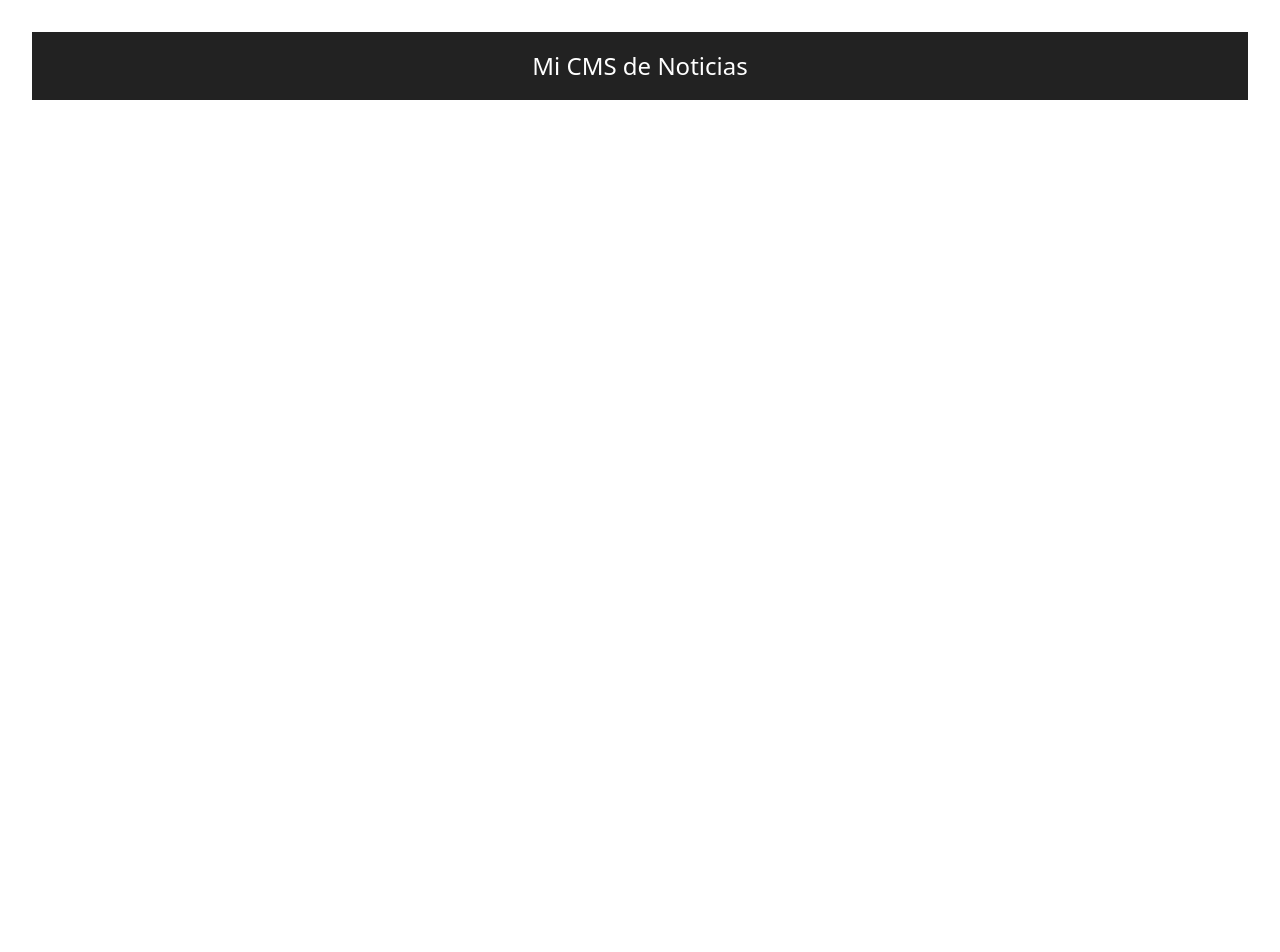
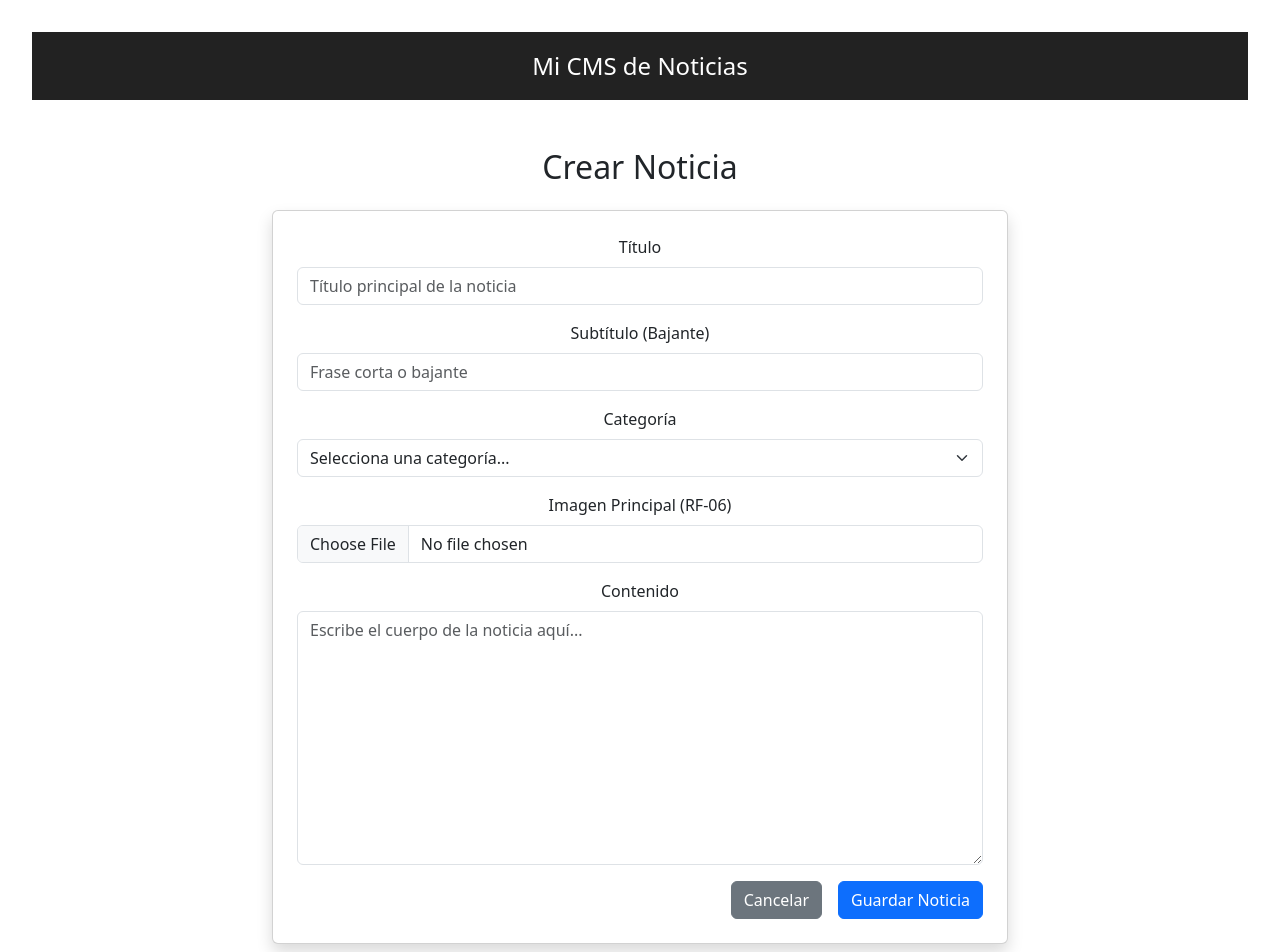
Before and after one commit to FernandoLion/ProyectoFinal_LeonJhojan_-_RamirezJavier, a React (Vite) app: page /admin/crear-noticia in a window 1280 px wide. Before the commit this address had no page. Shown: the top 952 px of the page. Before the commit the page ends 800 px from the top, so only its background shows below. Built offline with nearby package versions, Linux system fonts and the light colour scheme.

Commit message:
Se añade una page para poder crear una noticia, esta misma page nos servira para poder editarla despues, es  la plantilla donde se van a cargar todos los atributos y contenido de las noticias, con respecto a su id

```diff
--- a/src/App.jsx
+++ b/src/App.jsx
@@ -6,6 +6,7 @@ import Navbar from './Components/Navbar/Navbar'
 import HomePage from './Pages/HomePage/HomePaje'
 import NoticiaDetallePage from './Pages/NoticiaDetallePage/NoticiaDetallePage'
 import AdminDashboardPage from './Pages/AdminDashboardPage/AdminDashboardPage'
+import FormularioNoticiaPage from './Pages/FormularioNoticiaPage/FormularioNoticiaPage'
 function App() {
   return (
     <>
@@ -18,6 +19,8 @@ function App() {
           <Route path="/registro" element={<RegisterPage />} />
           <Route path="/noticia/:id" element={<NoticiaDetallePage />} />
           <Route path="/admin" element={<AdminDashboardPage />} />
+          <Route path="/admin/crear-noticia" element={<FormularioNoticiaPage />} />
+          <Route path="/admin/editar-noticia/:id" element={<FormularioNoticiaPage />} />
         </Routes>
       </main>
     </>
--- /dev/null
+++ b/src/Pages/FormularioNoticiaPage/FormularioNoticiaPage.jsx
@@ -0,0 +1,91 @@
+import React from 'react';
+
+const FormularioNoticiaPage = () => {
+
+  //esta variable despues nos va a ayudar a saber si vamos a editar o vamos a crear
+  //por ahora solo esta en crear porque no contamos con conexion a firebase
+  const modo = "Crear";
+
+  return (
+    <div className="row justify-content-center">
+      <div className="col-lg-8">
+        <h2 className="text-center mb-4 mt-4">{modo} Noticia</h2>
+
+        <div className="card p-4 shadow">
+          <form>
+
+            {/*el titulo */}
+            <div className="mb-3">
+              <label htmlFor="titulo" className="form-label">Título</label>
+              <input
+                type="text"
+                className="form-control"
+                id="titulo"
+                placeholder="Título principal de la noticia"
+                required
+              />
+            </div>
+
+            {/* el subtitulo*/}
+            <div className="mb-3">
+              <label htmlFor="subtitulo" className="form-label">Subtítulo (Bajante)</label>
+              <input
+                type="text"
+                className="form-control"
+                id="subtitulo"
+                placeholder="Frase corta o bajante"
+                required
+              />
+            </div>
+
+            {/* para las categorias */}
+            <div className="mb-3">
+              <label htmlFor="categoria" className="form-label">Categoría</label>
+              <select className="form-select" id="categoria" required>
+                <option value="">Selecciona una categoría...</option>
+                <option value="tecnologia">Tecnología</option>
+                <option value="deportes">Deportes</option>
+                <option value="politica">Política</option>
+              </select>
+            </div>
+
+            {/* campo para la imagen*/}
+            <div className="mb-3">
+              <label htmlFor="imagen" className="form-label">Imagen Principal (RF-06)</label>
+              <input
+                type="file"
+                className="form-control"
+                id="imagen"
+                accept="image/png, image/jpeg"
+              />
+            </div>
+
+            {/* para el contenido */}
+            <div className="mb-3">
+              <label htmlFor="contenido" className="form-label">Contenido</label>
+              <textarea
+                className="form-control"
+                id="contenido"
+                rows="10"
+                placeholder="Escribe el cuerpo de la noticia aquí..."
+                required
+              ></textarea>
+            </div>
+
+            <div className="d-grid gap-2 d-md-flex justify-content-md-end">
+              <a href="/admin" className="btn btn-secondary me-md-2">
+                Cancelar
+              </a>
+              <button type="submit" className="btn btn-primary">
+                Guardar Noticia
+              </button>
+            </div>
+
+          </form>
+        </div>
+      </div>
+    </div>
+  );
+};
+
+export default FormularioNoticiaPage;
```
